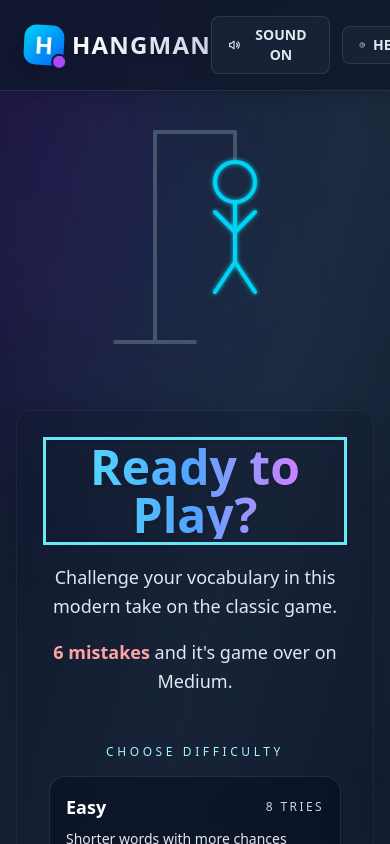
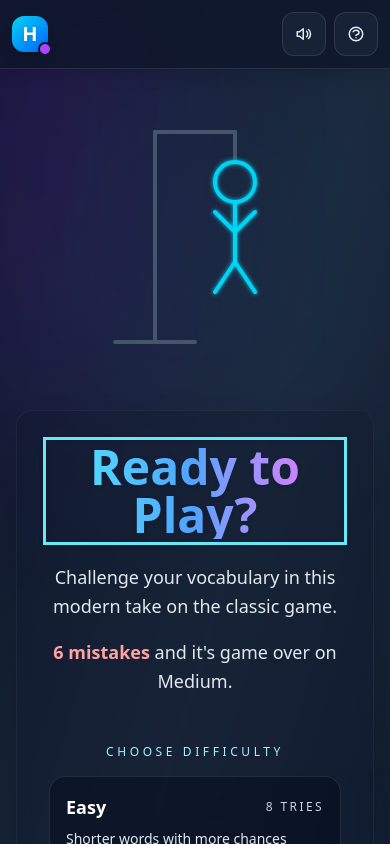
Before and after one commit to arnoldtwl/hangman-game, a React (Vite) app: page / in a window 390 px wide. Shown: the top 844 px of the page. Built offline with nearby package versions, Linux system fonts and the light colour scheme.

Commit message:
feat: improve Header and Logo components with enhanced styling and accessibility features for mobile screens

```diff
--- a/src/components/Header.jsx
+++ b/src/components/Header.jsx
@@ -10,34 +10,36 @@ function Header() {
   const { isMuted, setMuted } = useAudio();
 
   return (
-    <header className="fixed top-0 left-0 right-0 flex justify-between items-center px-6 py-4 z-50 backdrop-blur-md bg-slate-900/80 border-b border-white/10 shadow-lg transition-all duration-300">
+    <header className="fixed top-0 left-0 right-0 z-50 flex items-center justify-between gap-2 border-b border-white/10 bg-slate-900/85 px-3 py-3 shadow-lg backdrop-blur-md transition-all duration-300 sm:gap-4 sm:px-6 sm:py-4">
       <button
         type="button"
         onClick={() => navigate('/')}
-        className="focus-ring rounded-xl cursor-pointer hover:opacity-90 transition-opacity"
+        className="focus-ring shrink-0 rounded-xl transition-opacity hover:opacity-90"
         aria-label="Go to home page"
       >
         <Logo />
       </button>
 
-      <nav className="flex items-center gap-3" aria-label="Primary">
+      <nav className="flex items-center gap-2 sm:gap-3" aria-label="Primary">
         <button
           type="button"
           onClick={() => setMuted(!isMuted)}
           aria-label={isMuted ? 'Unmute sound effects' : 'Mute sound effects'}
           aria-pressed={isMuted}
-          className="focus-ring group relative px-4 py-2 rounded-lg bg-slate-800/60 hover:bg-slate-700/60 border border-white/10 hover:border-cyan-400/60 transition-all duration-300 overflow-hidden"
+          className="focus-ring group relative flex min-h-11 min-w-11 items-center justify-center overflow-hidden rounded-xl border border-white/10 bg-slate-800/70 px-2.5 py-2.5 transition-all duration-300 hover:border-cyan-400/60 hover:bg-slate-700/70 sm:px-4 sm:py-2"
         >
           <div className="absolute inset-0 bg-gradient-to-r from-cyan-500/10 to-blue-500/10 opacity-0 group-hover:opacity-100 transition-opacity duration-300" />
-          <span className="relative flex items-center gap-2 text-sm font-semibold text-slate-200 group-hover:text-cyan-300 transition-colors">
-            <svg xmlns="http://www.w3.org/2000/svg" className="h-4 w-4" fill="none" viewBox="0 0 24 24" stroke="currentColor">
+          <span className="relative flex items-center gap-2 text-sm font-semibold text-slate-200 transition-colors group-hover:text-cyan-300">
+            <svg xmlns="http://www.w3.org/2000/svg" className="h-[18px] w-[18px] shrink-0" fill="none" viewBox="0 0 24 24" stroke="currentColor">
               {isMuted ? (
                 <path strokeLinecap="round" strokeLinejoin="round" strokeWidth={2} d="M9 9l6 6m0-6l-6 6M11 5L6 9H3v6h3l5 4V5z" />
               ) : (
                 <path strokeLinecap="round" strokeLinejoin="round" strokeWidth={2} d="M11 5L6 9H3v6h3l5 4V5zm4.5 3.5a5 5 0 010 7m2.5-9.5a8 8 0 010 12" />
               )}
             </svg>
-            {isMuted ? 'MUTED' : 'SOUND ON'}
+            <span className="hidden whitespace-nowrap min-[430px]:inline">
+              {isMuted ? 'MUTED' : 'SOUND ON'}
+            </span>
           </span>
         </button>
 
@@ -45,15 +47,15 @@ function Header() {
           <button
             type="button"
             onClick={() => navigate('/help')}
-            className="focus-ring group relative px-4 py-2 rounded-lg bg-slate-800/60 hover:bg-slate-700/60 border border-white/10 hover:border-cyan-400/60 transition-all duration-300 overflow-hidden"
+            className="focus-ring group relative flex min-h-11 min-w-11 items-center justify-center overflow-hidden rounded-xl border border-white/10 bg-slate-800/70 px-2.5 py-2.5 transition-all duration-300 hover:border-cyan-400/60 hover:bg-slate-700/70 sm:px-4 sm:py-2"
             aria-label="Open help page"
           >
             <div className="absolute inset-0 bg-gradient-to-r from-cyan-500/10 to-blue-500/10 opacity-0 group-hover:opacity-100 transition-opacity duration-300" />
-            <span className="relative flex items-center gap-2 text-sm font-semibold text-slate-200 group-hover:text-cyan-300 transition-colors">
-              <svg xmlns="http://www.w3.org/2000/svg" className="h-4 w-4" fill="none" viewBox="0 0 24 24" stroke="currentColor">
+            <span className="relative flex items-center gap-2 text-sm font-semibold text-slate-200 transition-colors group-hover:text-cyan-300">
+              <svg xmlns="http://www.w3.org/2000/svg" className="h-[18px] w-[18px] shrink-0" fill="none" viewBox="0 0 24 24" stroke="currentColor">
                 <path strokeLinecap="round" strokeLinejoin="round" strokeWidth={2} d="M8.228 9c.549-1.165 2.03-2 3.772-2 2.21 0 4 1.343 4 3 0 1.4-1.278 2.575-3.006 2.907-.542.104-.994.54-.994 1.093m0 3h.01M21 12a9 9 0 11-18 0 9 9 0 0118 0z" />
               </svg>
-              HELP
+              <span className="hidden whitespace-nowrap min-[430px]:inline">HELP</span>
             </span>
           </button>
         )}
--- a/src/components/Logo.jsx
+++ b/src/components/Logo.jsx
@@ -3,11 +3,11 @@ import React from 'react';
 const Logo = ({ className = "" }) => {
   return (
     <div className={`flex items-center gap-2 ${className}`}>
-      <div className="relative w-10 h-10 flex items-center justify-center bg-gradient-to-br from-cyan-400 to-blue-600 rounded-xl shadow-lg transform rotate-3 hover:rotate-6 transition-transform duration-300">
-        <span className="text-2xl font-black text-white drop-shadow-md">H</span>
-        <div className="absolute -bottom-1 -right-1 w-4 h-4 bg-purple-500 rounded-full border-2 border-slate-900"></div>
+      <div className="relative flex h-9 w-9 items-center justify-center rounded-xl bg-gradient-to-br from-cyan-400 to-blue-600 shadow-lg transition-transform duration-300 hover:rotate-6 sm:h-10 sm:w-10">
+        <span className="text-xl font-black text-white drop-shadow-md sm:text-2xl">H</span>
+        <div className="absolute -bottom-1 -right-1 h-3.5 w-3.5 rounded-full border-2 border-slate-900 bg-purple-500 sm:h-4 sm:w-4"></div>
       </div>
-      <span className="text-2xl font-bold bg-gradient-to-r from-white to-slate-300 text-transparent bg-clip-text tracking-wider drop-shadow-sm">
+      <span className="hidden bg-gradient-to-r from-white to-slate-300 bg-clip-text text-xl font-bold tracking-[0.2em] text-transparent drop-shadow-sm min-[430px]:inline sm:text-2xl">
         HANGMAN
       </span>
     </div>
```
